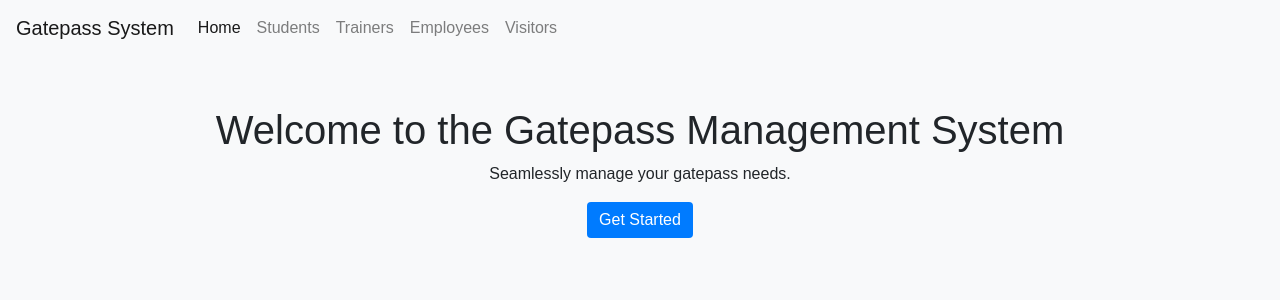
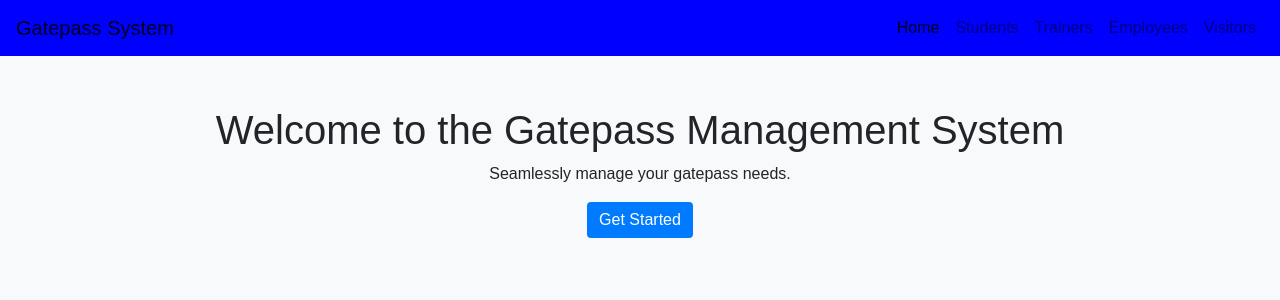
Before and after one commit to mastermind-creat/Gate-pass, a PHP site: page / in a window 1280 px wide. Shown: the top 300 px of the page. Run offline with PHP 8.4, Linux system fonts and the light colour scheme; some libraries are stand-ins or nearby versions.

Commit message:
change nav bar to right

```diff
--- a/Assets/css/styles.css
+++ b/Assets/css/styles.css
@@ -39,3 +39,7 @@ body {
 .loading.show {
     display: block; /* Show loading screen when needed */
 }
+
+.custom-navbar {
+    background-color: blue !important;
+}
--- a/index.php
+++ b/index.php
@@ -9,13 +9,13 @@
     <link rel="stylesheet" href="https://cdnjs.cloudflare.com/ajax/libs/font-awesome/5.15.1/css/all.min.css">
 </head>
 <body>
-    <nav class="navbar navbar-expand-lg navbar-light bg-light">
+    <nav class="navbar navbar-expand-lg navbar-light bg-light custom-navbar">
         <a class="navbar-brand" href="#">Gatepass System</a>
         <button class="navbar-toggler" type="button" data-toggle="collapse" data-target="#navbarNav" aria-controls="navbarNav" aria-expanded="false" aria-label="Toggle navigation">
             <span class="navbar-toggler-icon"></span>
         </button>
         <div class="collapse navbar-collapse" id="navbarNav">
-            <ul class="navbar-nav">
+            <ul class="navbar-nav ml-auto">
                 <li class="nav-item active">
                     <a class="nav-link" href="#">Home</a>
                 </li>
```
